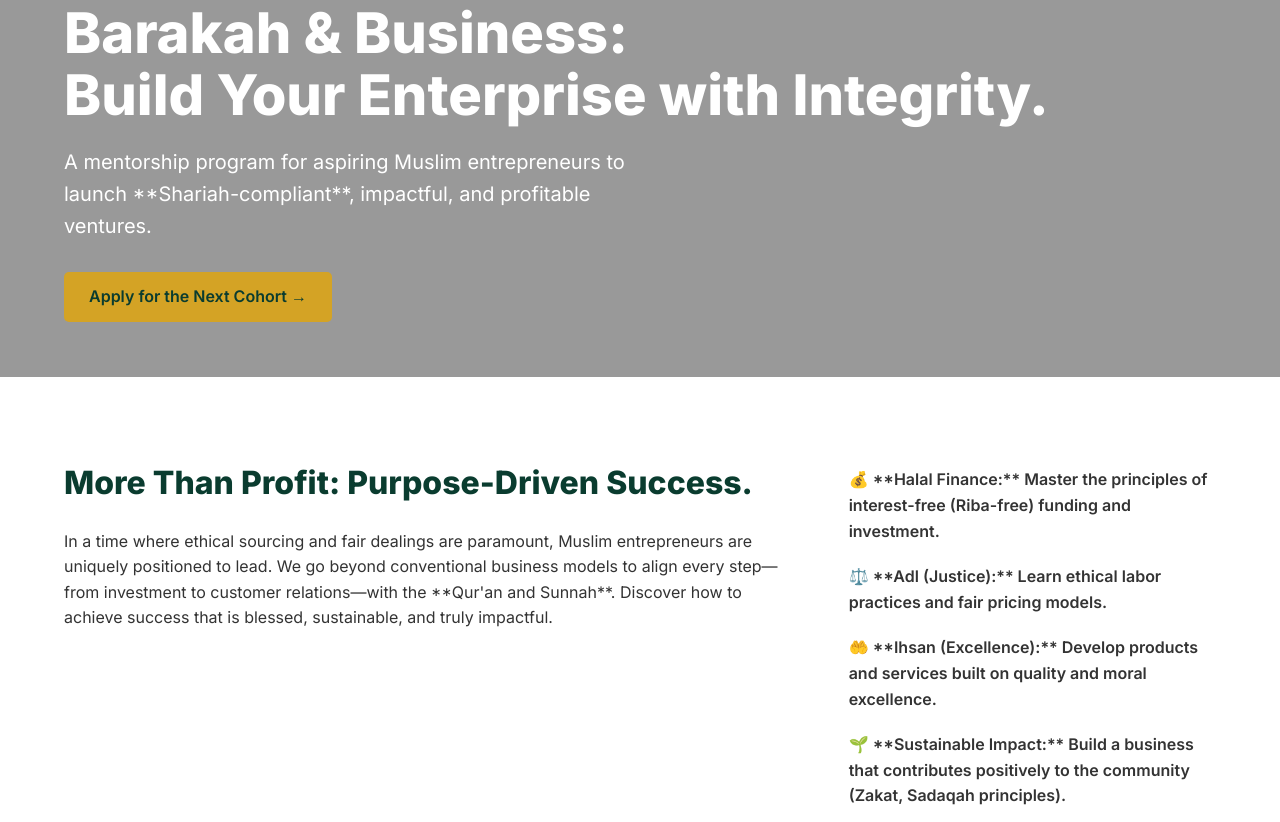
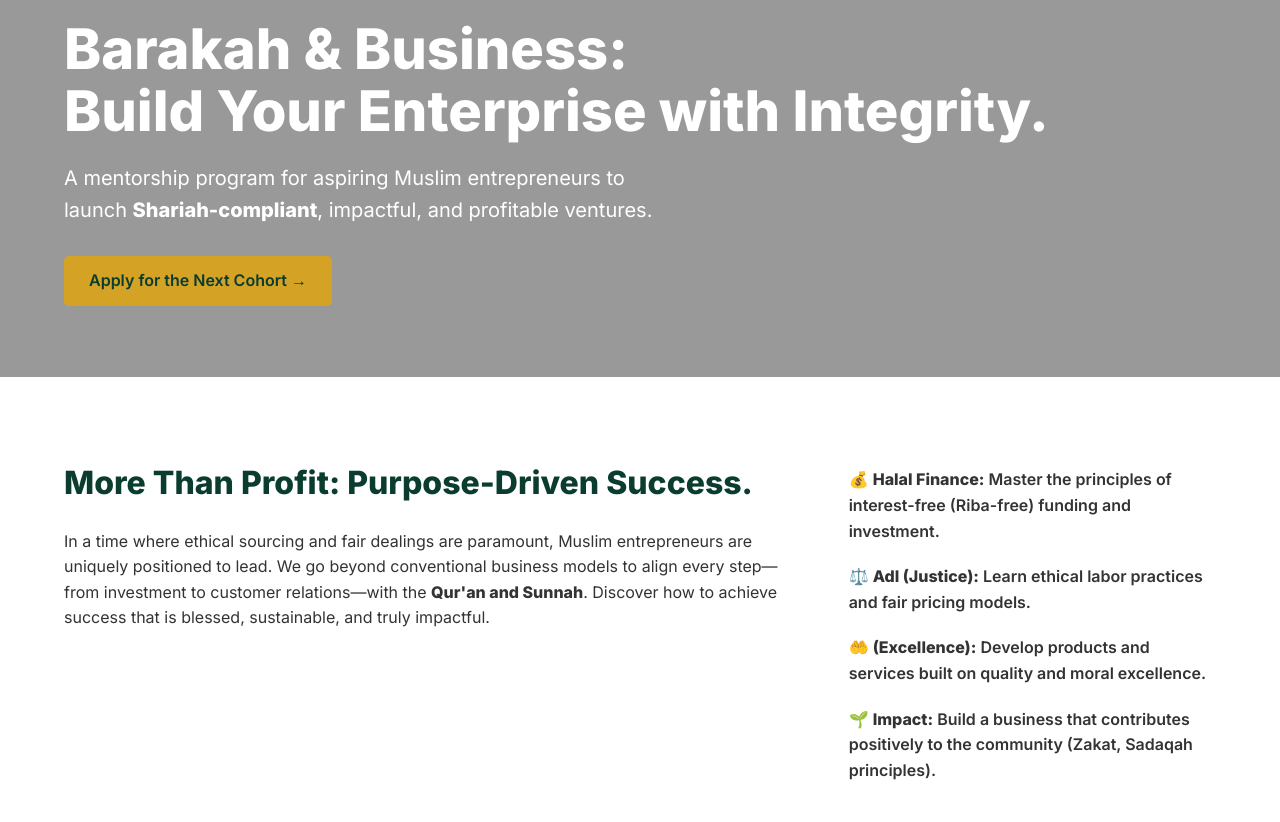
Before and after one commit to yfantehnial/barakah-business.github.io, a plain HTML site: page index.html in a window 1280 px wide. Shown: the part 171-993 px from the top of the page. Drawn offline with Linux system fonts and the light colour scheme.

Commit message:
Enhance text formatting with strong tags in HTML

```diff
--- a/index.html
+++ b/index.html
@@ -18,7 +18,7 @@
     <section class="hero">
         <div class="container hero-content">
             <h1 class="headline">Barakah & Business: <br>Build Your Enterprise with Integrity.</h1>
-            <p class="subhead">A mentorship program for aspiring Muslim entrepreneurs to launch **Shariah-compliant**, impactful, and profitable ventures.</p>
+            <p class="subhead">A mentorship program for aspiring Muslim entrepreneurs to launch <strong>Shariah-compliant</strong>, impactful, and profitable ventures.</p>
             <a href="#application" class="cta-button primary">Apply for the Next Cohort →</a>
         </div>
         </section>
@@ -27,13 +27,13 @@
         <div class="container prop-grid">
             <div class="prop-text">
                 <h2>More Than Profit: Purpose-Driven Success.</h2>
-                <p>In a time where ethical sourcing and fair dealings are paramount, Muslim entrepreneurs are uniquely positioned to lead. We go beyond conventional business models to align every step—from investment to customer relations—with the **Qur'an and Sunnah**. Discover how to achieve success that is blessed, sustainable, and truly impactful.</p>
+                <p>In a time where ethical sourcing and fair dealings are paramount, Muslim entrepreneurs are uniquely positioned to lead. We go beyond conventional business models to align every step—from investment to customer relations—with the <strong>Qur'an and Sunnah</strong>. Discover how to achieve success that is blessed, sustainable, and truly impactful.</p>
             </div>
             <div class="prop-list">
-                <div class="item">💰 **Halal Finance:** Master the principles of interest-free (Riba-free) funding and investment.</div>
-                <div class="item">⚖️ **Adl (Justice):** Learn ethical labor practices and fair pricing models.</div>
-                <div class="item">🤲 **Ihsan (Excellence):** Develop products and services built on quality and moral excellence.</div>
-                <div class="item">🌱 **Sustainable Impact:** Build a business that contributes positively to the community (Zakat, Sadaqah principles).</div>
+                <div class="item">💰 <strong>Halal Finance:</strong> Master the principles of interest-free (Riba-free) funding and investment.</div>
+                <div class="item">⚖️ <strong>Adl (Justice):</strong> Learn ethical labor practices and fair pricing models.</div>
+                <div class="item">🤲 <strong>(Excellence):</strong> Develop products and services built on quality and moral excellence.</div>
+                <div class="item">🌱 <strong>Impact:</strong> Build a business that contributes positively to the community (Zakat, Sadaqah principles).</div>
             </div>
         </div>
     </section>
@@ -55,7 +55,7 @@
                 </div>
 
                 <div class="testimonial">
-                    <p class="quote">"This program didn't just teach me how to make money; it taught me **how to earn Barakah** in my work. My venture now profitable and *purifying*."</p>
+                    <p class="quote">"This program didn't just teach me how to make money; it taught me <strong>how to earn Barakah</strong> in my work. My venture now profitable and *purifying*."</p>
                     <p class="source">— [Name], Founder of [Ethical Business Name]</p>
                 </div>
             </div>
```
